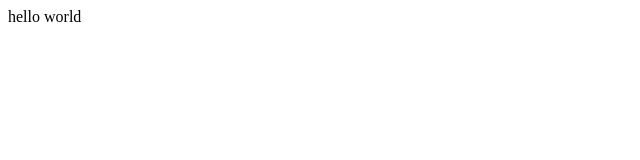
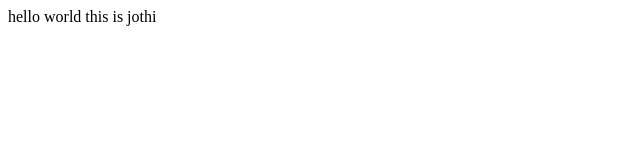
Before and after one commit to Devops2022jk/project, a plain HTML site: page init.html in a window 1280 px wide. Shown: the full height of the page, 0-640 px from the left. Drawn offline with Linux system fonts and the light colour scheme.

Commit message:
new html

```diff
--- a/init.html
+++ b/init.html
@@ -1,7 +1,7 @@
 <html>
 <body>
 <head>
-hello world
+hello world this is jothi
 </head>
 </body>
 </html>
```
